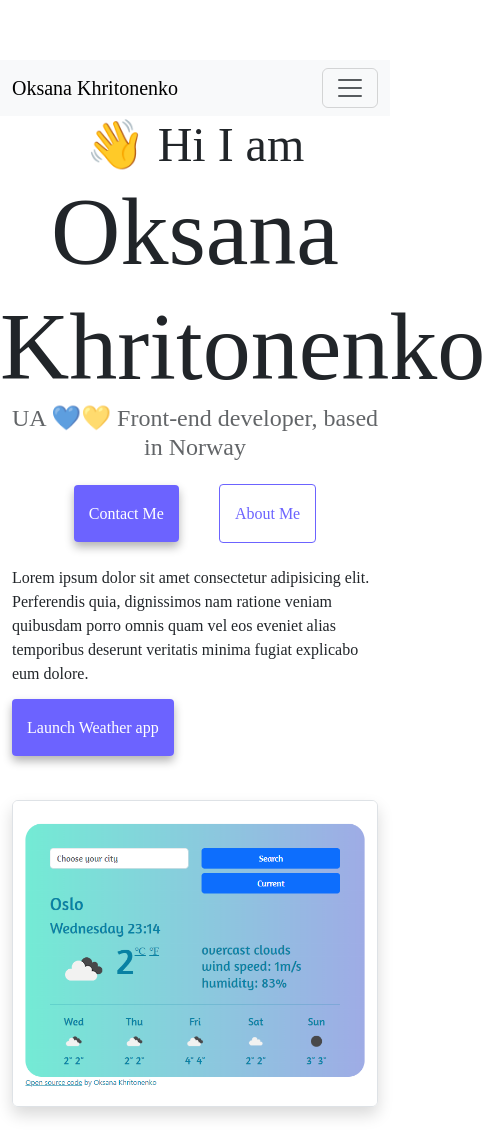
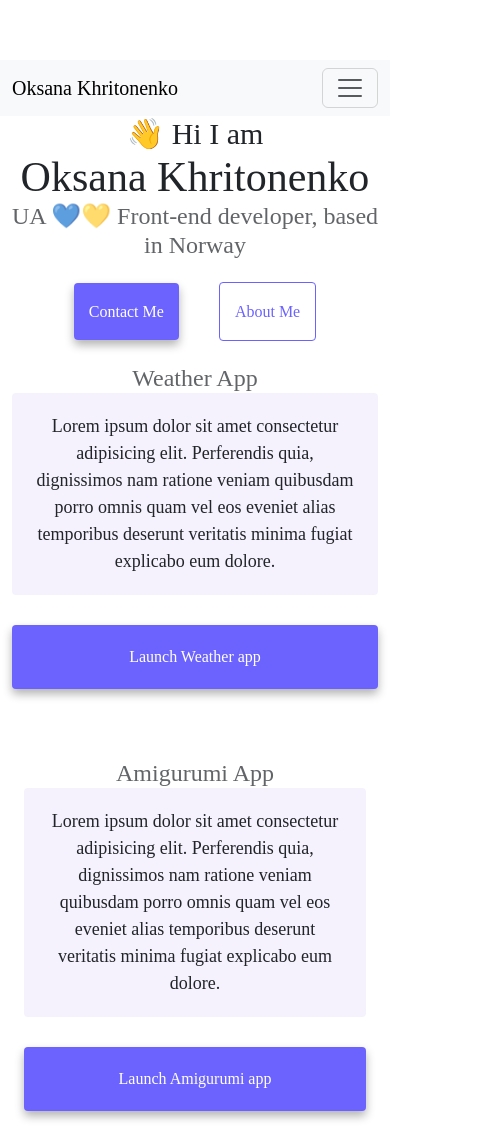
Before and after one commit to OksanaKhritonenko/my-portfolio, a plain HTML site: page index.html in a window 390 px wide. Shown: the top 1144 px of the page, 485 px wide, since content can reach past the window. Drawn offline with nearby package versions, Linux system fonts and the light colour scheme; a web font is replaced by a local one.

Commit message:
added responsive css

```diff
--- a/index.html
+++ b/index.html
@@ -78,10 +78,13 @@
     <div class="container">
       <div class="row">
         <div class="col-md-6">
-          Lorem ipsum dolor sit amet consectetur adipisicing elit. Perferendis
-          quia, dignissimos nam ratione veniam quibusdam porro omnis quam vel
-          eos eveniet alias temporibus deserunt veritatis minima fugiat
-          explicabo eum dolore.
+          <h3>Weather App</h3>
+          <p>
+            Lorem ipsum dolor sit amet consectetur adipisicing elit. Perferendis
+            quia, dignissimos nam ratione veniam quibusdam porro omnis quam vel
+            eos eveniet alias temporibus deserunt veritatis minima fugiat
+            explicabo eum dolore.
+          </p>
 
           <div class="project-link">
             <a
@@ -94,7 +97,7 @@
         <div class="col-md-6">
           <img
             src="images/weather.png"
-            class="img-fluid border rounded m-25 shadow"
+            class="img-fluid border rounded m-25 shadow d-none d-md-block d-lg-block"
           />
         </div>
       </div>
@@ -103,15 +106,18 @@
           <div class="col-md-6">
             <img
               src="images/amigurumi.png"
-              class="img-fluid border rounded m-25 shadow"
+              class="img-fluid border rounded m-25 shadow d-none d-md-block d-lg-block"
               alt="Amigurumi app image"
             />
           </div>
           <div class="col-md-6">
-            Lorem ipsum dolor sit amet consectetur adipisicing elit. Perferendis
-            quia, dignissimos nam ratione veniam quibusdam porro omnis quam vel
-            eos eveniet alias temporibus deserunt veritatis minima fugiat
-            explicabo eum dolore.
+            <h3>Amigurumi App</h3>
+            <p>
+              Lorem ipsum dolor sit amet consectetur adipisicing elit.
+              Perferendis quia, dignissimos nam ratione veniam quibusdam porro
+              omnis quam vel eos eveniet alias temporibus deserunt veritatis
+              minima fugiat explicabo eum dolore.
+            </p>
 
             <div class="project-link">
               <a href="#" class="amigurumi-link" title="Amigurumi project"
--- a/src/style.css
+++ b/src/style.css
@@ -16,7 +16,7 @@ h3 {
 }
 
 h1 {
-  font-size: 96px;
+  font-size: 70px;
 }
 
 h2 {
@@ -70,7 +70,7 @@ p {
   display: flex;
   justify-content: center;
   color: var(--primary-color);
-  font-size: 28px;
+  font-size: 24px;
   text-decoration: none;
 }
 
@@ -101,10 +101,34 @@ p {
 .container {
   margin: 40px auto;
 }
+
 img {
   margin-top: 30px;
   margin-bottom: 30px;
 }
 footer {
   text-align: center;
+  font-size: 12px;
 }
+@media (max-width: 576px) {
+  h1 {
+    font-size: 42px;
+  }
+  h2 {
+    font-size: 30px;
+  }
+
+  .weather-link,
+  .amigurumi-link {
+    display: block;
+    text-align: center;
+  }
+  p {
+    display: block;
+    text-align: center;
+  }
+  .container {
+    display: block;
+    text-align: center;
+  }
+}
```
